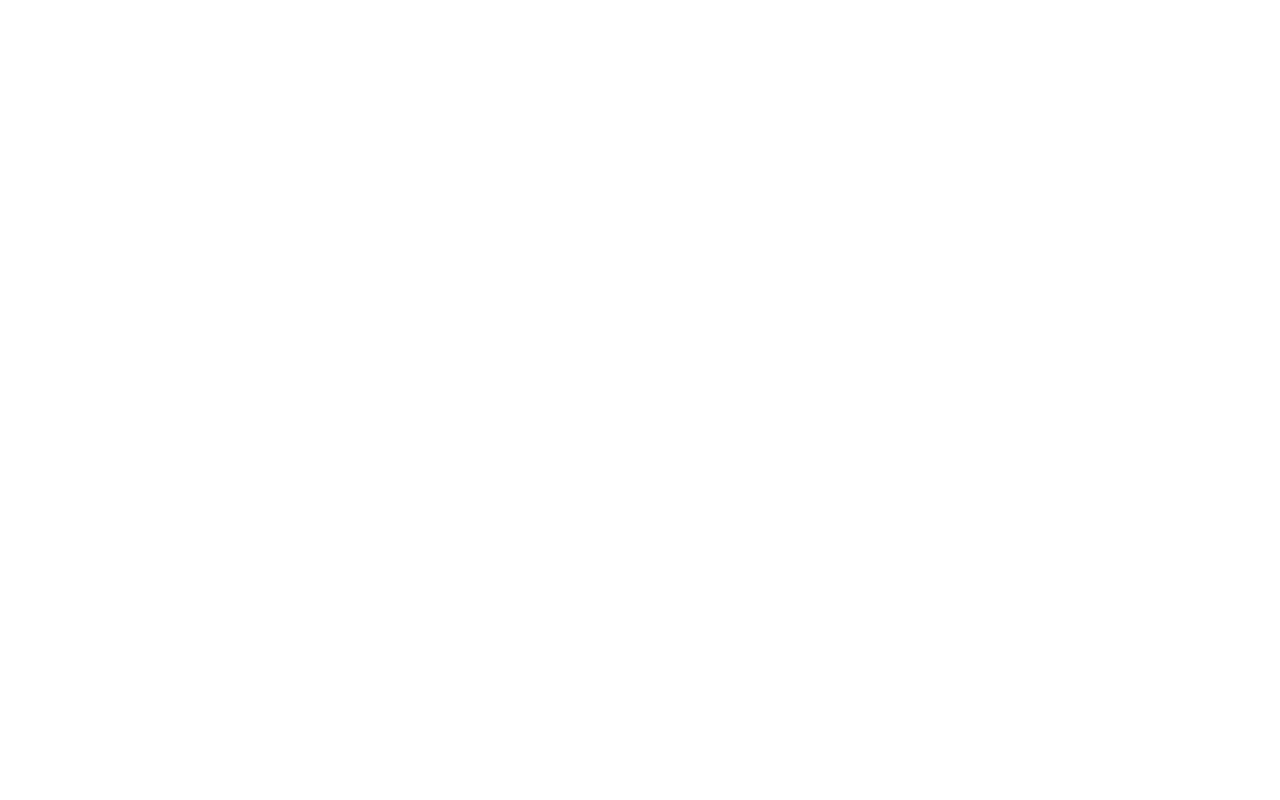
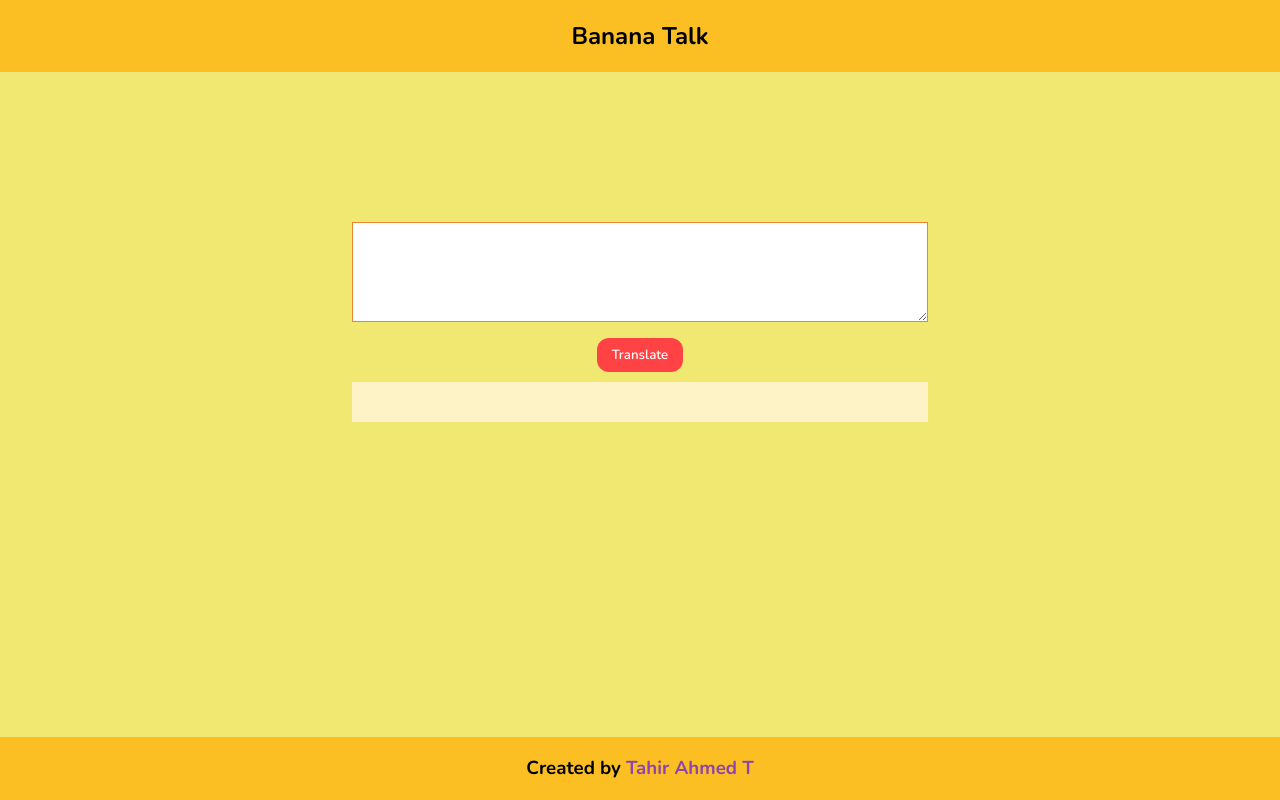
Before and after one commit to ttahm3d/neogcamp-markSix, a plain HTML site: page index.html in a window 1280 px wide. Drawn offline with nearby package versions, Linux system fonts and the light colour scheme.

Commit message:
Added translation mechanism

```diff
--- a/index.html
+++ b/index.html
@@ -3,7 +3,31 @@
   <head>
     <meta charset="UTF-8" />
     <meta name="viewport" content="width=device-width, initial-scale=1.0" />
+    <link
+      rel="stylesheet"
+      href="https://cdnjs.cloudflare.com/ajax/libs/font-awesome/5.12.1/css/all.min.css"
+    />
+    <link rel="stylesheet" href="style.css" />
     <title>Banana Talk</title>
   </head>
-  <body></body>
+  <body>
+    <header>
+      <nav><h1>Banana Talk</h1></nav>
+    </header>
+    <main>
+      <section>
+        <textarea name="input-text" id="input-text"></textarea>
+        <div class="button-container">
+          <button class="translate-btn">Translate</button>
+        </div>
+      </section>
+      <section>
+        <div class="translated-text"></div>
+      </section>
+    </main>
+    <footer>
+      <h3>Created by <a href="https://github.com/ttahm3d">Tahir Ahmed T</a></h3>
+    </footer>
+    <script src="script.js"></script>
+  </body>
 </html>
--- a/script.js
+++ b/script.js
@@ -0,0 +1,12 @@
+let textInput = document.querySelector("#input-text");
+let translateBtn = document.querySelector(".translate-btn");
+let translatedText = document.querySelector(".translated-text");
+
+const API = "https://api.funtranslations.com/translate/minion.json?text=";
+
+translateBtn.addEventListener("click", () => {
+  fetch(API + textInput.value)
+    .then((response) => response.json())
+    .then((json) => (translatedText.innerHTML = json.contents.translated))
+    .catch((error) => console.error(error));
+});
--- a/style.css
+++ b/style.css
@@ -0,0 +1,79 @@
+@import url("https://fonts.googleapis.com/css2?family=Nunito:wght@600;700;800;900&display=swap");
+
+* {
+  box-sizing: border-box;
+  font-family: "Nunito", sans-serif;
+}
+
+body {
+  display: flex;
+  flex-direction: column;
+  background-color: #f1e871;
+  margin: 0;
+  min-height: 100vh;
+  text-align: center;
+}
+
+header,
+footer {
+  display: block;
+  background-color: #fbbf24;
+}
+
+footer {
+  margin-top: auto;
+}
+
+footer a {
+  color: #8e44ad;
+  text-decoration: none;
+}
+
+main {
+  border: 1px soild red;
+  background-repeat: none;
+  background-position: 50%;
+  display: flex;
+  flex-direction: column;
+  align-items: center;
+  justify-content: center;
+  height: 500px;
+  position: relative;
+}
+
+textarea {
+  width: 45vw;
+  height: 100px;
+  outline: none;
+  border-color: #eb8634;
+}
+
+button {
+  outline: none;
+  border: none;
+  border-radius: 12px;
+  color: white;
+  background-color: #ff4345;
+  padding: 8px 15px;
+  margin: 10px;
+  transition: transform 0.2s ease-in-out;
+}
+
+button:hover {
+  transform: scale(1.2);
+  background-color: #ff0000;
+}
+
+.translated-text {
+  background-color: #fef3c7;
+  font-size: 24px;
+  width: 45vw;
+  padding: 20px 10px;
+}
+
+@media (max-width: 950px) {
+  textarea,
+  .translated-text {
+    width: 80vw;
+  }
+}
```
